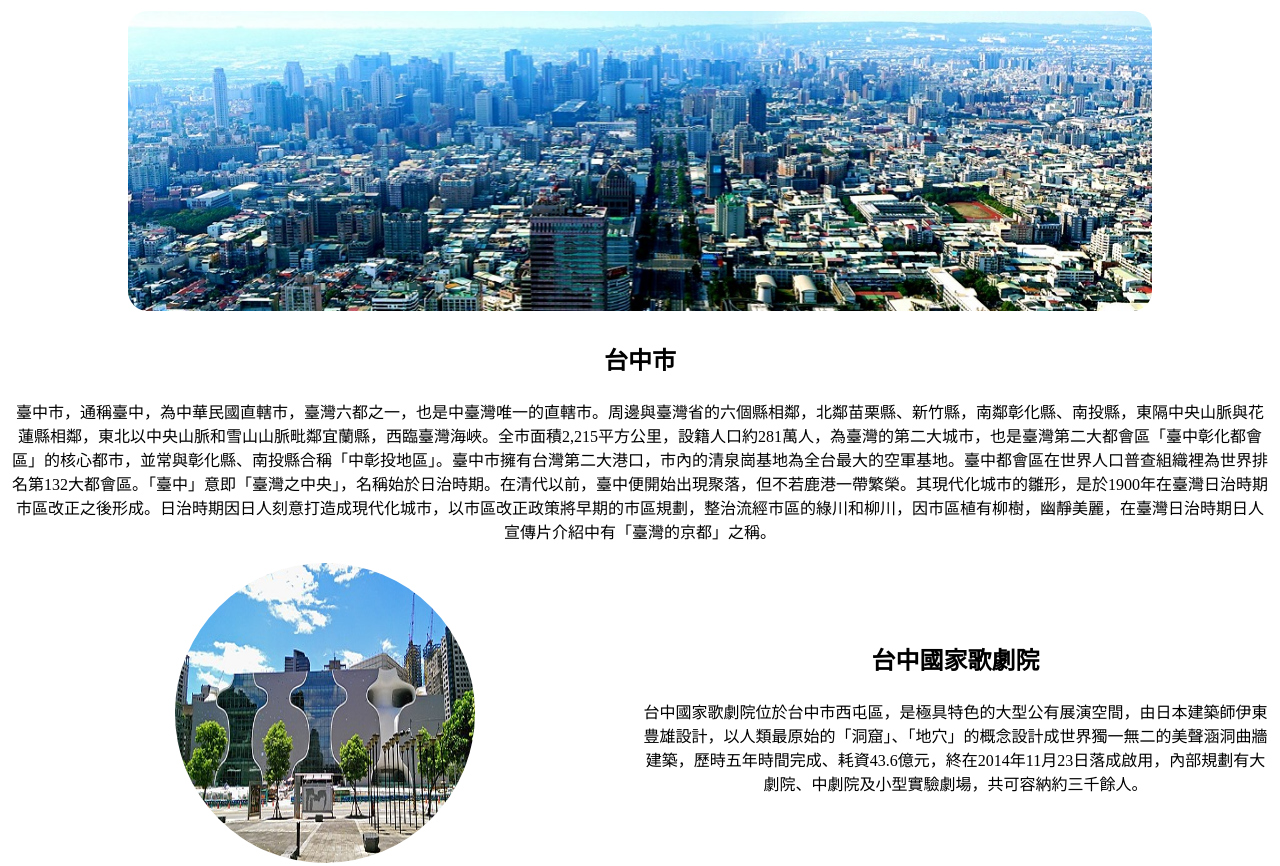
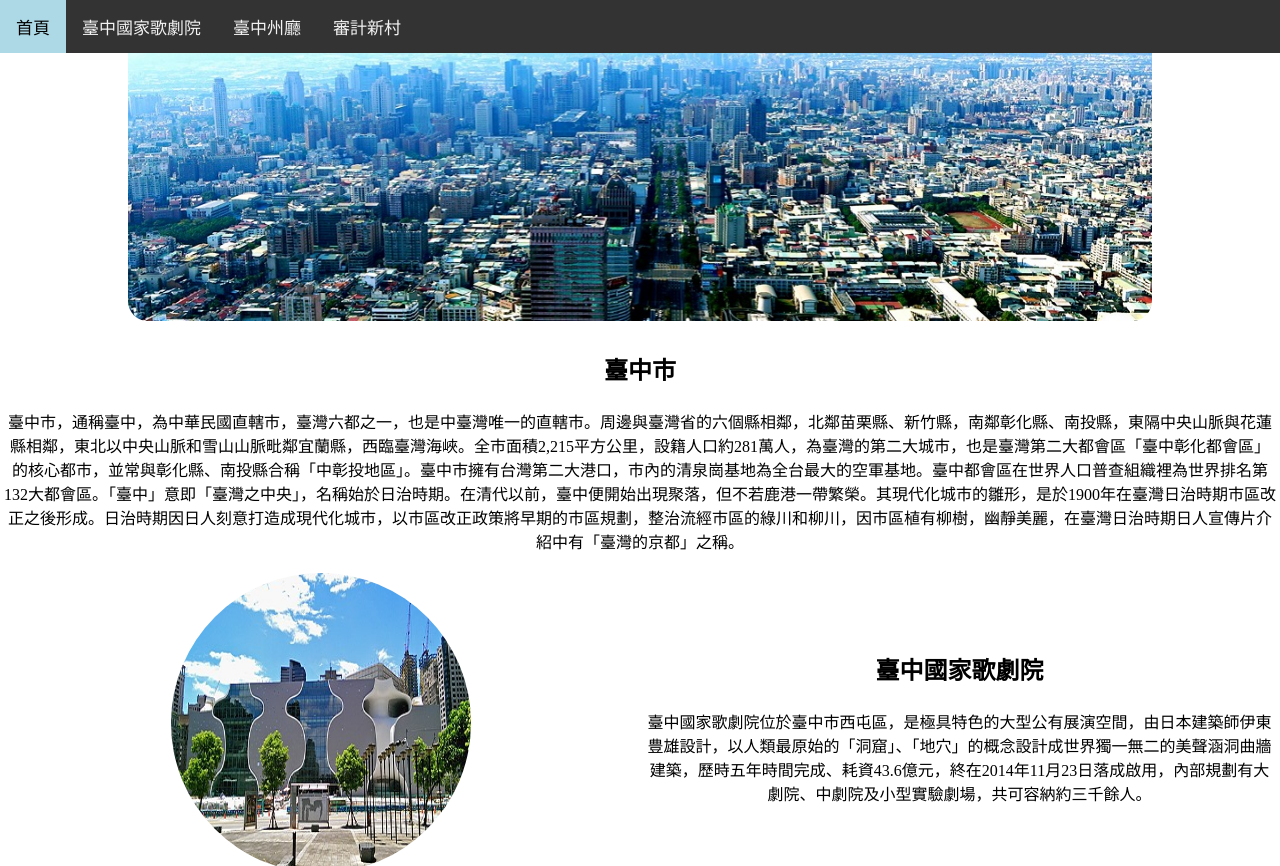
Before and after one commit to lingrouyu/0318work, a plain HTML site: page index.html in a window 1280 px wide. Shown: the top 866 px of the page. Drawn offline with Linux system fonts and the light colour scheme.

Commit message:
Add files via upload

```diff
--- a/index.html
+++ b/index.html
@@ -3,7 +3,7 @@
 <head>
 	<meta charset="UTF-8">
 	<meta name="viewport" content="width=device-width, initial-scale=1.0">
-	<title>Document</title>
+	<title>臺中市景點資訊網</title>
 
     <style type="text/css">
 
@@ -12,13 +12,49 @@
            #head_img {border-radius: 20px; width: 1024px; height: 300px;}
            .main_table {width: 100%;}
 
+     body {margin:0;}
+
+.navbar {overflow: hidden;
+  background-color: #333;
+  position: fixed;
+  top: 0;
+  width: 100%;}
+
+
+.navbar a {float: left;
+  display: block;
+  color: #f2f2f2;
+  text-align: center;
+  padding: 14px 16px;
+  text-decoration: none;
+  font-size: 17px;}
+
+
+.navbar a:hover {
+  background: #add8e6;
+  color: black;}
+
+.main {
+  padding: 16px;
+  margin-top: 30px;
+  height: 1500px; /* Used in this example to enable scrolling */}
 
     </style>
 
 </head>
 <body>
+
+<div class="navbar">
+  <a href="#head_img">首頁</a>
+  <a href="#002">臺中國家歌劇院</a>
+  <a href="#003">臺中州廳</a>
+  <a href="#004">審計新村</a>
+
+</div>
+
 	<table class="main_table">
 		<tr>
+			<br>
 		       <td colspan="2">
 			       <img id="head_img" width="1024px" height="300px" src="images/00taichung.jpg">
 
@@ -27,7 +63,7 @@
 
 		<tr>
 		       <td colspan="2" align="center">
-			       <h1><font size="5">台中市</font></h1>
+			       <h1 ><font size="5">臺中市</font></h1>
 
 			       <p><font size="3"> 臺中市，通稱臺中，為中華民國直轄市，臺灣六都之一，也是中臺灣唯一的直轄市。周邊與臺灣省的六個縣相鄰，北鄰苗栗縣、新竹縣，南鄰彰化縣、南投縣，東隔中央山脈與花蓮縣相鄰，東北以中央山脈和雪山山脈毗鄰宜蘭縣，西臨臺灣海峽。全市面積2,215平方公里，設籍人口約281萬人，為臺灣的第二大城市，也是臺灣第二大都會區「臺中彰化都會區」的核心都市，並常與彰化縣、南投縣合稱「中彰投地區」。臺中市擁有台灣第二大港口，市內的清泉崗基地為全台最大的空軍基地。臺中都會區在世界人口普查組織裡為世界排名第132大都會區。「臺中」意即「臺灣之中央」，名稱始於日治時期。在清代以前，臺中便開始出現聚落，但不若鹿港一帶繁榮。其現代化城市的雛形，是於1900年在臺灣日治時期市區改正之後形成。日治時期因日人刻意打造成現代化城市，以市區改正政策將早期的市區規劃，整治流經市區的綠川和柳川，因市區植有柳樹，幽靜美麗，在臺灣日治時期日人宣傳片介紹中有「臺灣的京都」之稱。</font></p>
 		       </td>
@@ -35,14 +71,14 @@
 
 		<tr>
 		       <td>
-			       <img src="images/01.jpeg">
+			       <img id="002" src="images/01.jpeg">
 		       </td>
 
 		              <td width="50%">
-			       <h1><font size="5">台中國家歌劇院</font></h1>
+			       <h1><font size="5">臺中國家歌劇院</font></h1>
 
 			       <p><font size="3">
-                            台中國家歌劇院位於台中市西屯區，是極具特色的大型公有展演空間，由日本建築師伊東豊雄設計，以人類最原始的「洞窟」、「地穴」的概念設計成世界獨一無二的美聲涵洞曲牆建築，歷時五年時間完成、耗資43.6億元，終在2014年11月23日落成啟用，內部規劃有大劇院、中劇院及小型實驗劇場，共可容納約三千餘人。</font></p>
+                            臺中國家歌劇院位於臺中市西屯區，是極具特色的大型公有展演空間，由日本建築師伊東豊雄設計，以人類最原始的「洞窟」、「地穴」的概念設計成世界獨一無二的美聲涵洞曲牆建築，歷時五年時間完成、耗資43.6億元，終在2014年11月23日落成啟用，內部規劃有大劇院、中劇院及小型實驗劇場，共可容納約三千餘人。</font></p>
 
 		       </td>
 		</tr>
@@ -55,13 +91,13 @@
 		       </td>
 
 		       <td>
-			       <img src="images/02.jpeg">
+			       <img id="003" src="images/02.jpeg">
 		       </td>
 		</tr>
 
 		<tr>
 			<td>
-			       <img src="images/03.jpeg">
+			       <img id="004" src="images/03.jpeg">
 			</td>
 
 			<td>
@@ -71,11 +107,25 @@
 			       </p>
 
 			</td>
+
+
 		</tr>
 
+<tr>
+	<td colspan="2">
+		<br>
+		<br>
+		<br>
+		<br>
+		<br>
+
+	</td>
+</tr>
+
 		<tr>
-			<td style="text-align: center; background-color:black; color:white" colspan="2">
-				<font >静宜大學 大衆傳播學系 林柔儀製作</font>
+
+			<td style="text-align: center; background-color:black; color:white" colspan="2"; height="20px">
+				<font size="5" face="標楷體">静宜大學 大衆傳播學系 林柔儀製作</font>
 			</td>
 		</tr>
 	</table>
```
